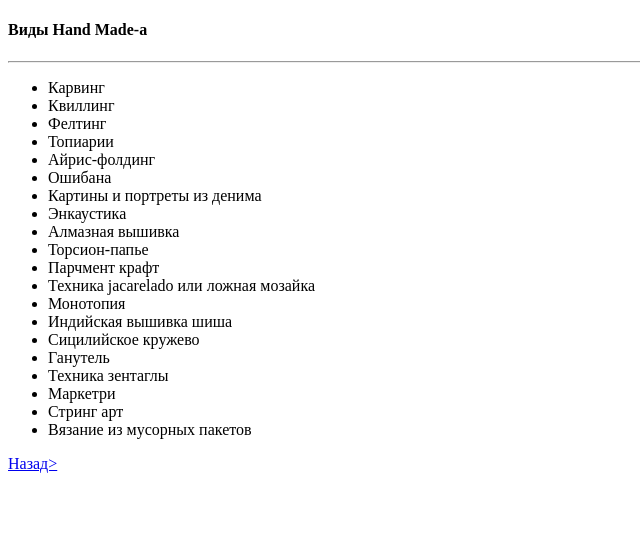
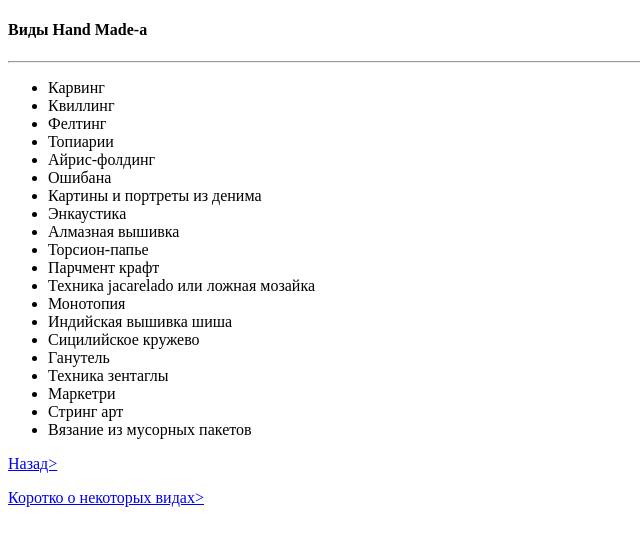
Before and after one commit to Alkotenok/vidy-1, a plain HTML site: page index.html in a window 1280 px wide. Shown: the whole page, without its empty margins (0-640 px from the left). Drawn offline with Linux system fonts and the light colour scheme.

Commit message:
Update index.html

```diff
--- a/index.html
+++ b/index.html
@@ -33,5 +33,6 @@
   <p>
     <a href="https://alkotenok.github.io/fsdsfdsvdsf/">Назад>
       </p>
+    <p><a href="https://alkotenok.github.io/afafasfsfasf/">Коротко о некоторых видах>
   </body>
 </html>
```
